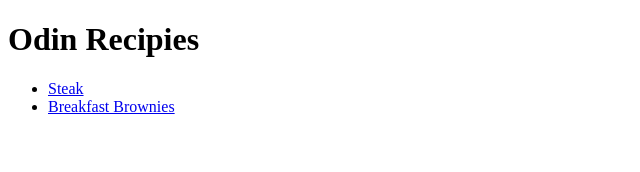
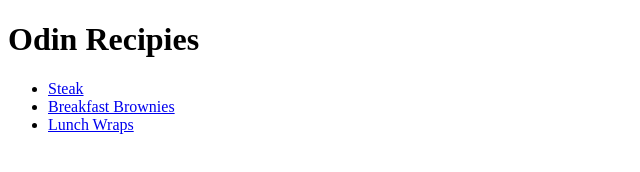
Before and after one commit to wemartin13/odin-recipies, a plain HTML site: page index.html in a window 1280 px wide. Shown: the whole page, without its empty margins (0-640 px from the left). Drawn offline with Linux system fonts and the light colour scheme.

Commit message:
Added anchor href recpies/lunch-wraps.html to index home page

```diff
--- a/index.html
+++ b/index.html
@@ -9,6 +9,7 @@
     <ul>
         <li><a href="recipies/steak.html"> Steak</a></li>
         <li><a href="recipies/breakfast-brownies.html"> Breakfast Brownies</a></li>
+        <li><a href="recpies/lunch-wraps.html"> Lunch Wraps</a></a></li>
     </ul>
 </body>
 </html>
```
